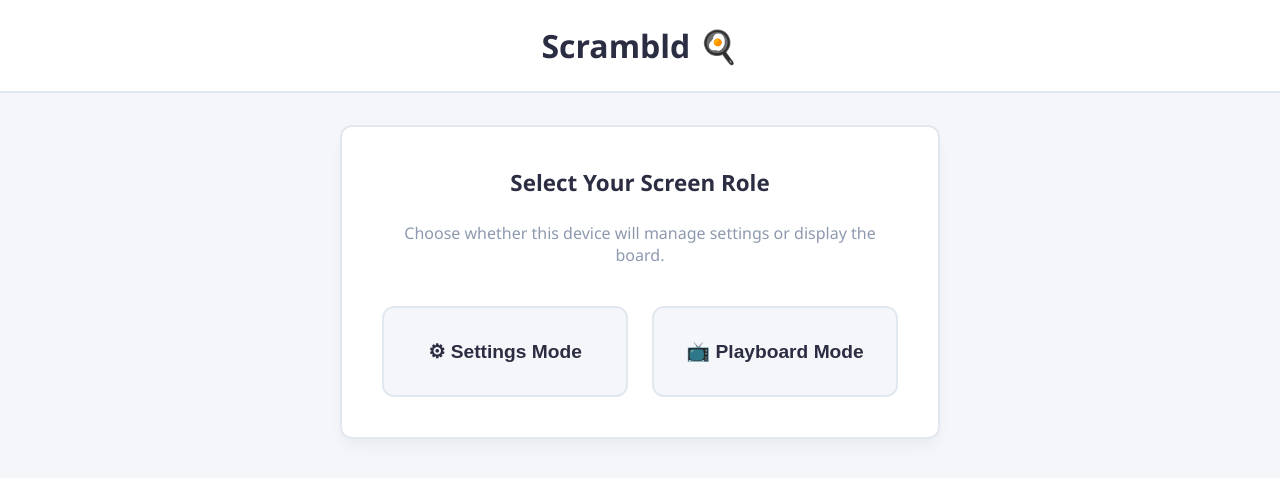
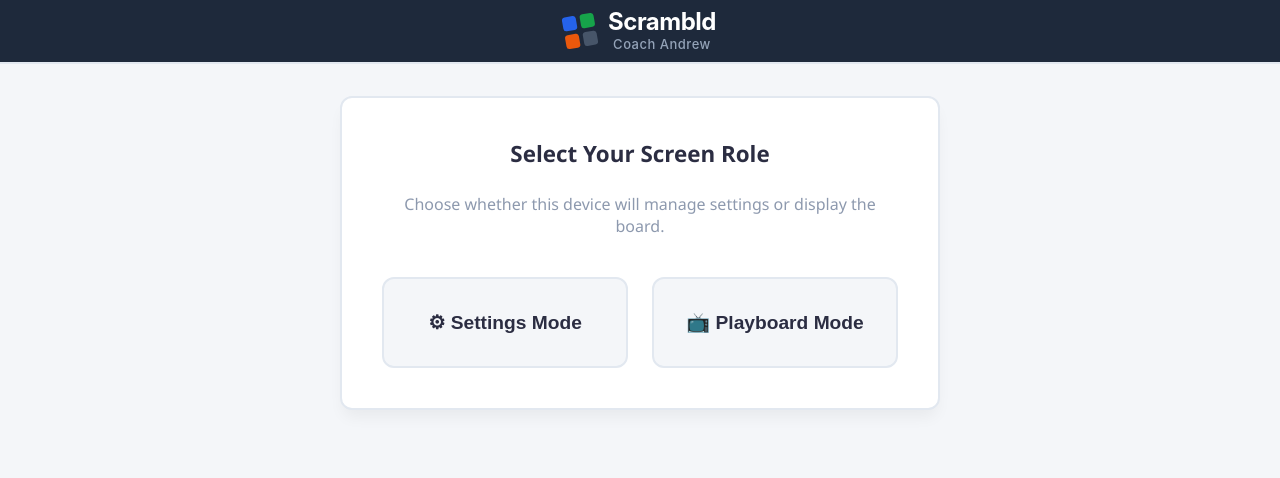
Before and after one commit to grp-chat/scrambld, a website: page client/index.html in a window 1280 px wide. Drawn offline with nearby package versions, Linux system fonts and the light colour scheme.

Commit message:
branding

```diff
--- a/client/index.html
+++ b/client/index.html
@@ -9,9 +9,25 @@
     <script src="/socket.io/socket.io.js"></script>
 </head>
 <body>
-    <header>
-        <h1>Scrambld 🍳</h1>
-    </header>
+    <header class="main-header">
+    <div class="logo-container">
+        <!-- The geometric matrix icon (using a placeholder or an actual img tag) -->
+        <div class="matrix-logo-icon">
+            <span class="block blue"></span>
+            <span class="block green"></span>
+            <span class="block orange"></span>
+            <span class="block dark"></span>
+        </div>
+
+        <!-- The brand text and your custom subtitle -->
+        <div class="logo-text-group">
+            <h1 class="brand-name">Scrambld</h1>
+            <p class="tagline">Coach Andrew</p>
+        </div>
+    </div>
+
+    <!-- Your existing nav or control buttons can stay right here -->
+</header>
 
     <main id="app-container">
         <section id="main-menu" class="menu-phase">
--- a/client/style/styles.css
+++ b/client/style/styles.css
@@ -159,3 +159,63 @@ header {
 
 #phase-play { max-width: 1200px; background: transparent; border: none; box-shadow: none; padding: 0; }
 .hidden { display: none !important; }
+
+
+/* Header Layout */
+.main-header {
+    display: flex;
+    align-items: center;
+    justify-content: center;
+    padding: 10px 20px;
+    background-color: #1e293b; /* Sleek dark slate background */
+    color: #ffffff;
+}
+
+.logo-container {
+    display: flex;
+    align-items: center;
+    gap: 12px;
+}
+
+/* Abstract Matrix Mini Icon (Pure CSS Variant) */
+.matrix-logo-icon {
+    display: grid;
+    grid-template-columns: repeat(2, 1fr);
+    gap: 4px;
+    width: 32px;
+    height: 32px;
+    transform: rotate(-10deg); /* Gives it that dynamic, shifting vibe */
+}
+
+.matrix-logo-icon .block {
+    border-radius: 3px;
+}
+.matrix-logo-icon .blue   { background-color: #2563eb; }
+.matrix-logo-icon .green  { background-color: #16a34a; }
+.matrix-logo-icon .orange { background-color: #ea580c; }
+.matrix-logo-icon .dark   { background-color: #475569; }
+
+/* Text Typography */
+.logo-text-group {
+    display: flex;
+    flex-direction: column;
+    justify-content: center;
+}
+
+.brand-name {
+    font-family: 'Inter', sans-serif;
+    font-size: 24px;
+    font-weight: 700;
+    line-height: 1;
+    margin: 0;
+    letter-spacing: -0.5px;
+}
+
+.tagline {
+    font-family: 'Inter', sans-serif;
+    font-size: 13px;
+    font-weight: 500;
+    color: #94a3b8; /* Clean, muted slate text for your name */
+    margin: 2px 0 0 0;
+    letter-spacing: 0.5px;
+}
```
Also changed, not shown: client/playboard.html (+20 -1 lines), client/style/playboard.css (+61 -1 lines).
